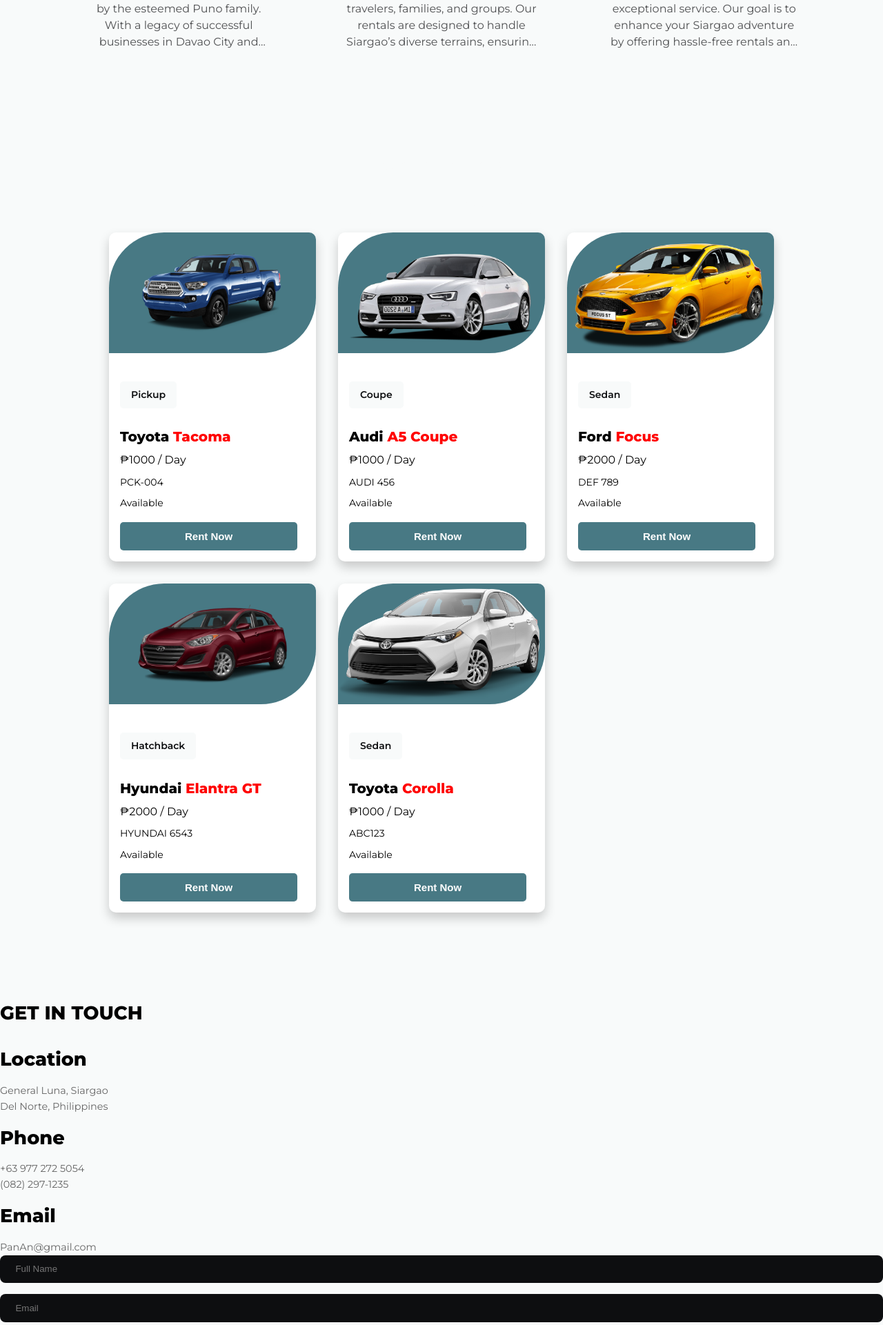
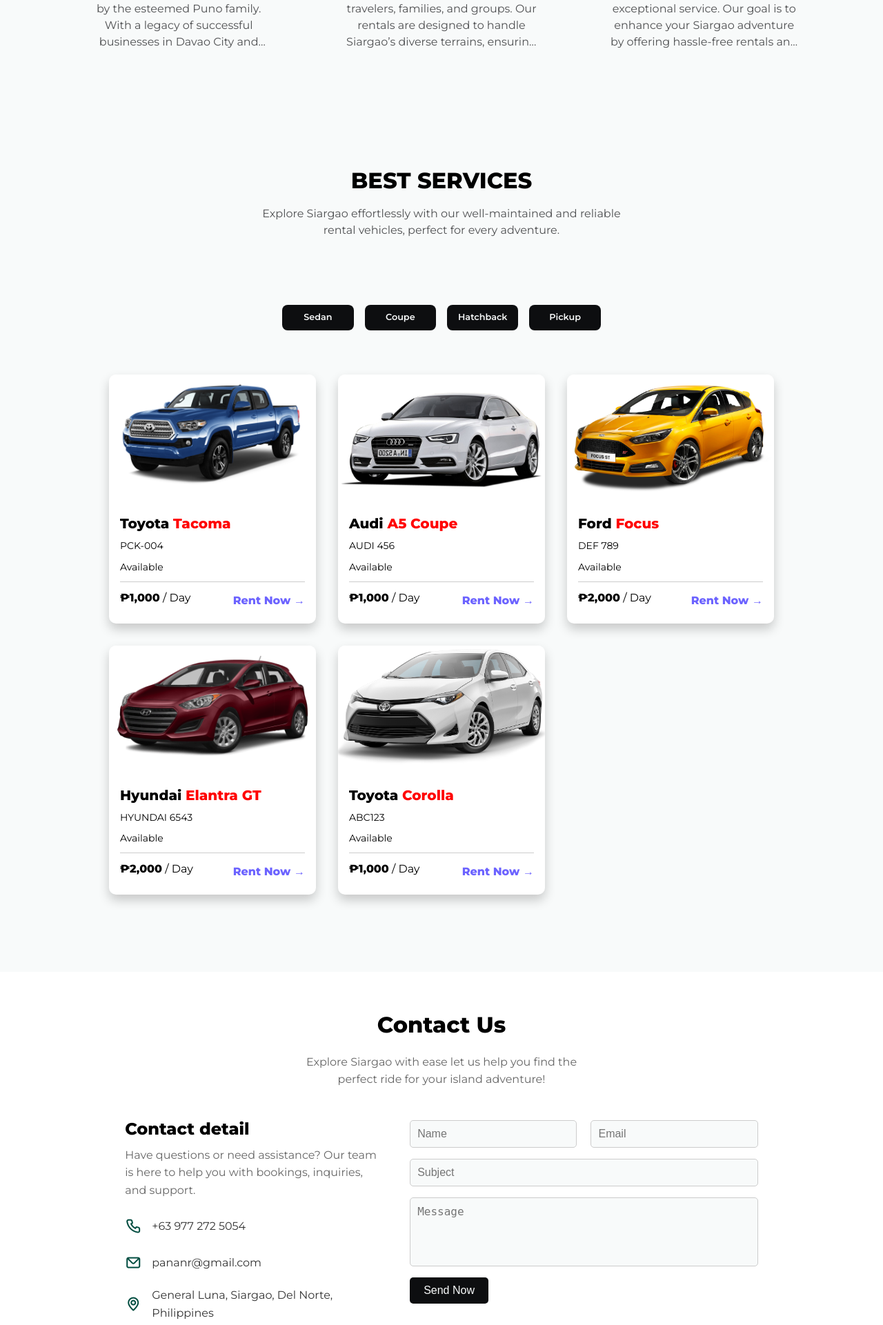
Before and after one commit to samanthagwynetha/CarRentalSystem, a PHP site: page /car/ in a window 1280 px wide. Shown: the part 1285-3206 px from the top of the page at 69% size. Run offline with PHP 8.4, Linux system fonts and the light colour scheme; a user stored in the database is signed in; data comes from the database, SQL or seed files in the repository; some web fonts are replaced.

Commit message:
index.php update

```diff
--- a/css/style.css
+++ b/css/style.css
@@ -110,6 +110,10 @@
   display: block;
   width: 100%;
   object-fit: cover;
+}
+
+html {
+  scroll-behavior: smooth;
 }
 
 /*===============================NAV ;>==================================*/
--- a/index.php
+++ b/index.php
@@ -53,105 +53,100 @@
   </div>
 </section>
 
-  <!--===========================SERVICES==================================-->
+<!-- =========================== SERVICES ================================ -->
 <section class="home-services" id="home-services">
-  <p class="top-text">BEST SERVICES</p>
-  <h2 class="top-text sersec">Explore Vehicle</h2>
+    <h2 class="header">BEST SERVICES</h2>
+    <p class="top-text subheading">Explore Siargao effortlessly with our well-maintained and reliable rental vehicles, perfect for every adventure.</p>
+    <!-- ========================= CATEGORY BUTTONS ========================= -->
+    <section class="category_buttons">
+    <div class="container category_buttons-container">
+        <?php
+        // Fetch all categories from the database
+        $all_categories_query = "SELECT * FROM category";
+        $all_categories = mysqli_query($connection, $all_categories_query);
+
+        while ($category = mysqli_fetch_assoc($all_categories)) :
+        ?>
+            <!-- Dynamically generate a button for each category -->
+            <a href="<?= ROOT_URL ?>category-posts.php?CategoryID=<?= $category['CategoryID'] ?>" class="category_button">
+                <?= htmlspecialchars($category['VehicleType']) ?>
+            </a>
+        <?php endwhile; ?>
+    </div>
+</section>
+    <!-- ========================= END CATEGORY BUTTONS ========================= -->
 
     <div class="container posts_container">
     <?php while ($vehicle = mysqli_fetch_assoc($vehicles)) : ?>
         <article class="post">
-        <div class="post_thumbnail"
-        style=" border-radius: var(--card-border-radius-5)0;
-                background:var(--color-sleepyblue);
-                color: white;
-                overflow: hidden;
-                margin-bottom:1.6rem;
-                "
-        >
-          <img class="thumbnail_img" src="./images/<?= $vehicle['vImage'] ?>"
-            style = " width: 100%;
-                    height: 175px;
-                    object-fit: contain;" >
+            <div class="post_thumbnail">
+                <img class="thumbnail_img" src="./images/<?= htmlspecialchars($vehicle['vImage']) ?>" alt="Vehicle Image">
             </div>
             <div class="post_info">
-        <?php
-        //fetch category from categorues table usin
-        $CategoryID = $vehicle['CategoryID'];
-        $category_query = "SELECT * FROM category WHERE CategoryID=$CategoryID";
-        $category_result = mysqli_query($connection, $category_query);
-        $category = mysqli_fetch_assoc($category_result);
-        ?>
-
-        <a href="<?= ROOT_URL ?>category-posts.php?CategoryID=<?= $vehicle['CategoryID']?>" class="category_button"><?= $category['VehicleType']?></a>
-
-        <?php
-          echo '<h3 class="post_title"><a href="post.php">' .
-          $vehicle['vBrand'] . ' <span style="color: red;">' .
-          $vehicle['vModel'] . '</span></a></h3>';
-          echo '<p class="RatePerDay">&#8369;' . $vehicle['RatePerDay'] . ' / Day</p>';
-        ?>
-          <p class="vPLNo"><?= $vehicle['vPLNo'] ?></p>
-          <!-- <p class="RatePerDay"><?= $vehicle['RatePerDay'] ?> <span>/ Day</span></p>-->
-          <p class="Availability"><?= $vehicle['Availability'] ?></p>
-          <a href="vehicle.php?vID=<?php echo urlencode($vehicle['VehicleID']);?>">
-          <button id="rent-btn" class="rent-btn">Rent Now</button></a>
+                <h3 class="post_title">
+                    <a href="post.php">
+                        <?= htmlspecialchars($vehicle['vBrand']) ?>
+                        <span style="color: red;"><?= htmlspecialchars($vehicle['vModel']) ?></span>
+                    </a>
+                </h3>
+                <p class="vPLNo"><?= htmlspecialchars($vehicle['vPLNo']) ?></p>
+                <p class="Availability"><?= htmlspecialchars($vehicle['Availability']) ?></p>
+                <div class="rate-and-rent">
+                    <p class="RatePerDay">
+                        <span class="rate">&#8369;<?= number_format($vehicle['RatePerDay']) ?></span> / Day
+                    </p>
+                    <a href="vehicle.php?vID=<?= urlencode($vehicle['VehicleID']); ?>" class="rent-now-link">
+                        Rent Now →
+                    </a>
+                </div>
             </div>
         </article>
-    <?php endwhile ?>
+    <?php endwhile; ?>
 </div>
 </section>
+<!-- =========================== END SERVICES ================================ -->
+
 
   <!--=======================CONTACT====================-->
-  <section class="home-contact" id="home-contact">
-    <h2>GET IN TOUCH</h2>
-
-  <div class="contact-info">
-    <div class="info-item">
-      <img src="" alt="">
-      <h2>Location</h2>
-      <p>General Luna, Siargao <br> Del Norte, Philippines</p>
+  <section class="contact-section" id="contact">
+    <div class="container">
+        <h2 class="contact-heading">Contact <span>Us</span></h2>
+        <p class="contact-description">
+        Explore Siargao with ease let us help you find the <br> perfect ride for your island adventure!
+        </p>
+        <div class="contact-content">
+            <div class="contact-detail">
+                <h3>Contact detail</h3>
+                <p>Have questions or need assistance? Our team is here to help you with bookings, inquiries, and support.</p>
+                <ul>
+                    <li>
+                        <i class="uil uil-phone"></i>
+                        +63 977 272 5054
+                    </li>
+                    <li>
+                        <i class="uil uil-envelope"></i>
+                        pananr@gmail.com
+                    </li>
+                    <li>
+                        <i class="uil uil-map-marker"></i>
+                        General Luna, Siargao, Del Norte, Philippines
+                    </li>
+                </ul>
             </div>
-
-    <div class="info-item">
-      <img src="" alt="">
-      <h2>Phone</h2>
-      <p>+63 977 272 5054<br>(082) 297-1235</p>
+            <div class="contact-form">
+                <form action="https://formsubmit.co/uunaaah@gmail.com" method="POST">
+                    <div class="form-group">
+                        <input type="text" name="Name" placeholder="Name" required>
+                        <input type="email" name="Email" placeholder="Email" required>
                     </div>
-
-    <div class="info-item">
-      <img src="" alt="">
-      <h2>Email</h2>
-      <p>PanAn@gmail.com</p>
+                    <input type="text" name="Subject" placeholder="Subject" required>
+                    <textarea name="Message" placeholder="Message" required></textarea>
+                    <button type="submit" class="btn">Send Now</button>
+                </form>
             </div>
         </div>
-
-
-  <div class="contact-container">
-    <form>
-        <input type="text" name="Name" placeholder="Full Name" required>
-        <input type="email" name="Email" placeholder="Email" required>
-        <textarea name="Message" placeholder="Message" required></textarea>
-        <button type="submit" class="btn">Send</button>
-    </form>
     </div>
 </section>
-
-  <!--=======================CATEGORY BUTTON====================-->
-
-  <section class="category_buttons">
-    <div class="container category_buttons-container">
-    <?php
-    $all_categories_query = "SELECT *FROM category";
-    $all_categories = mysqli_query($connection, $all_categories_query);
-    ?>
-    <?php while ($category = mysqli_fetch_assoc($all_categories)) : ?>
-      <a href="<?= ROOT_URL ?>category-posts.php?categoryID=<?= $category['CategoryID'] ?>"
-      class="category_button"><?= $category['VehicleType']?></a>
-      <?php endwhile ?>
-    </div>
-  </section>
-
 
   <!--=======================END OF THE CATEGORY BUTTON====================-->
 
--- a/partials/cheader.php
+++ b/partials/cheader.php
@@ -26,7 +26,7 @@
         <li><a href=#home>Home</a></li>
         <li><a href=#home-about>About Us</a></li>
         <li><a href="#home-services">Services</a></li>
-        <li><a href=#home-contact>Contact Us</a></li>
+        <li><a href=#contact>Contact Us</a></li>
        <li class="nav_profile">
           <div class="avatar">
 
```
Lines whose indentation alone changed are shown as unchanged.
